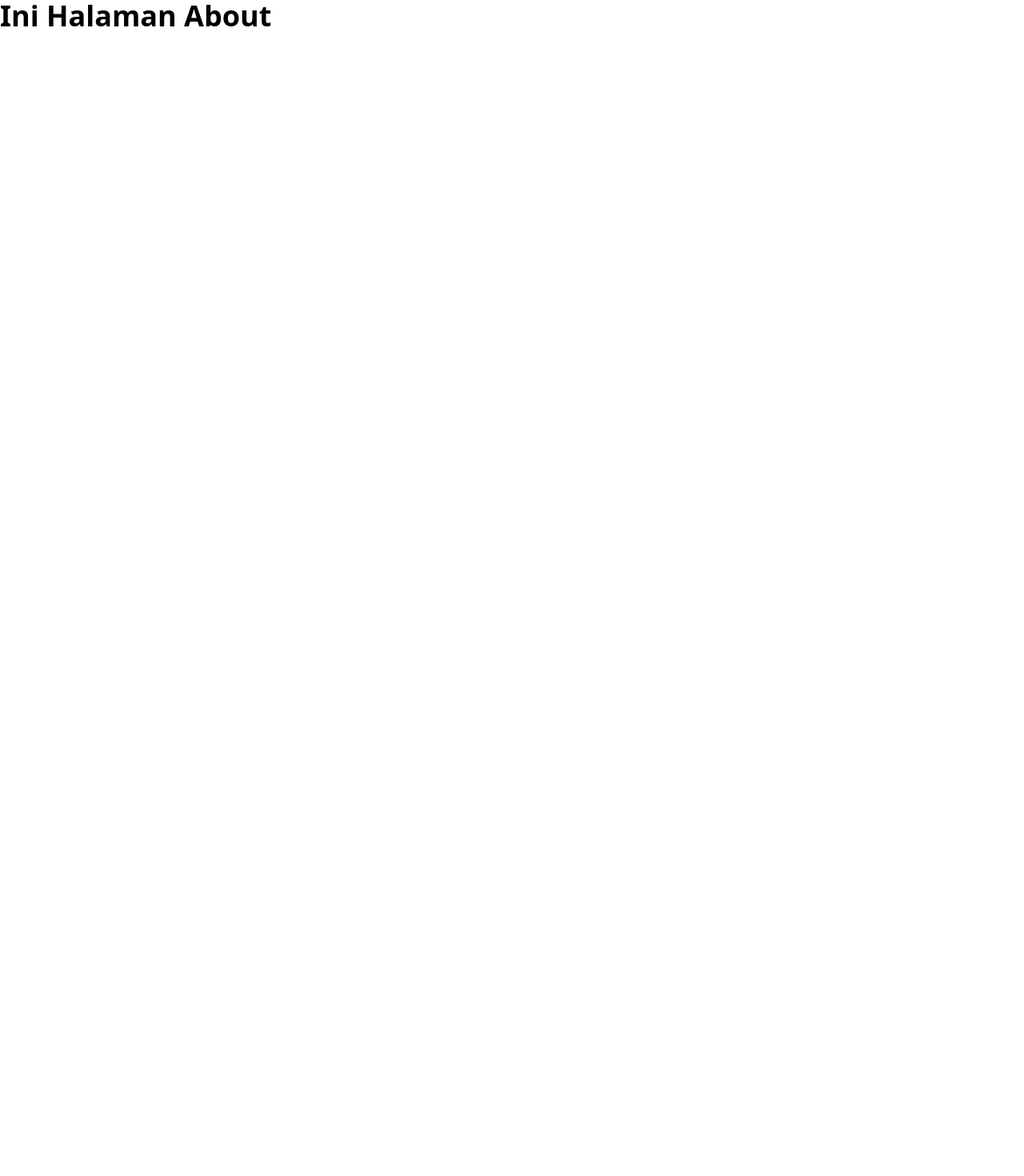
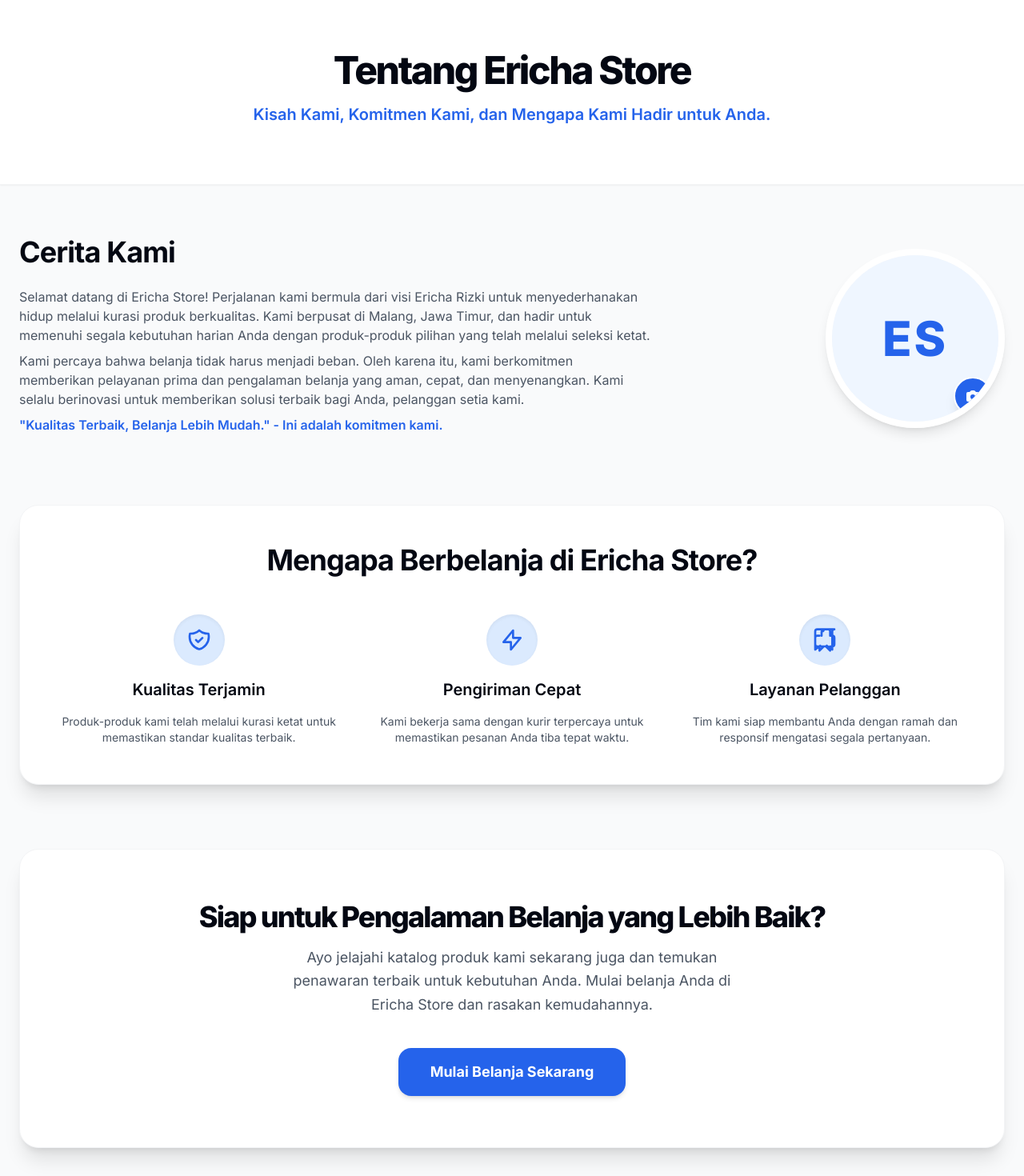
Before and after one commit to Ericharw/my-app, a Next.js app: page /about in a window 1280 px wide. Shown: the part 60-1530 px from the top of the page at 80% size. Before the commit the page ends 800 px from the top, so only its background shows below. Built offline with nearby package versions, Linux system fonts and the light colour scheme.

Commit message:
add: middleware dan about

```diff
--- a/src/middleware.ts
+++ b/src/middleware.ts
@@ -2,11 +2,17 @@ import { NextResponse } from "next/server";
 import type { NextRequest } from "next/server";
 
 export function middleware(request: NextRequest) {
-    return NextResponse.redirect(new URL("/", request.url));
+  const isLogin = true;
+  if (isLogin) {
+    return NextResponse.next();
+  } else {
+    return NextResponse.redirect(new URL("/auth/login", request.url));
+  }
 
-    //return NextResponse.next();
+  //return NextResponse.redirect(new URL("/", request.url));
+  //return NextResponse.next();
 }
 
 export const config = {
-    matcher:["/produk","/about"],
+  matcher: ['/produk', '/about'],
 };
--- a/src/pages/about/index.tsx
+++ b/src/pages/about/index.tsx
@@ -1,14 +1,165 @@
-import Head from 'next/head'
-import Image from 'next/image'
-import { Inter } from 'next/font/google'
-import styles from '@/styles/Home.module.css'
+"use client";
 
-const inter = Inter({ subsets: ['latin'] })
+import { useState, useRef } from 'react';
+import { Inter } from 'next/font/google';
+import Link from 'next/link';
 
-export default function Home() {
+const inter = Inter({ subsets: ['latin'] });
+
+export default function AboutStore() {
+  const [logoPreview, setLogoPreview] = useState<string | null>(null);
+  const fileInputRef = useRef<HTMLInputElement>(null);
+
+  const handleLogoChange = (e: any) => {
+    const file = e.target.files?.[0];
+    if (file) {
+      const imageUrl = URL.createObjectURL(file);
+      setLogoPreview(imageUrl);
+    }
+  };
+
+  const handleLogoClick = () => {
+    if (fileInputRef.current) {
+      fileInputRef.current.click();
+    }
+  };
+
   return (
-    <div>
-      <h1>Ini Halaman About</h1>
+    <div className={`min-h-screen bg-gray-50 flex flex-col ${inter.className}`}>
+
+      <header className="bg-white border-b border-gray-100 py-16 text-center shadow-sm">
+        <div className="max-w-7xl mx-auto px-6">
+          <h1 className="text-5xl font-extrabold text-gray-950 tracking-tighter mb-4">
+            Tentang Ericha Store
+          </h1>
+          <p className="text-xl text-blue-600 font-semibold max-w-2xl mx-auto leading-normal">
+            Kisah Kami, Komitmen Kami, dan Mengapa Kami Hadir untuk Anda.
+          </p>
+        </div>
+      </header>
+
+      <main className="flex-grow max-w-7xl mx-auto px-6 py-16 space-y-20">
+
+        <section className="grid grid-cols-1 md:grid-cols-[2fr,1fr] gap-12 items-center">
+          <div className="space-y-6">
+            <h2 className="text-4xl font-bold text-gray-950 tracking-tight">
+              Cerita Kami
+            </h2>
+            <div className="prose prose-blue prose-lg text-gray-600 leading-relaxed">
+              <p>
+                Selamat datang di Ericha Store! Perjalanan kami bermula dari visi Ericha Rizki untuk
+                menyederhanakan hidup melalui kurasi produk berkualitas. Kami berpusat di Malang, Jawa Timur,
+                dan hadir untuk memenuhi segala kebutuhan harian Anda dengan produk-produk pilihan yang telah
+                melalui seleksi ketat.
+              </p>
+              <p>
+                Kami percaya bahwa belanja tidak harus menjadi beban. Oleh karena itu, kami berkomitmen
+                memberikan pelayanan prima dan pengalaman belanja yang aman, cepat, dan menyenangkan.
+                Kami selalu berinovasi untuk memberikan solusi terbaik bagi Anda, pelanggan setia kami.
+              </p>
+              <p className="font-semibold text-blue-600">
+                &quot;Kualitas Terbaik, Belanja Lebih Mudah.&quot; - Ini adalah komitmen kami.
+              </p>
+            </div>
+          </div>
+
+          <div className="flex justify-center md:justify-end">
+            <div
+              className="relative w-56 h-56 cursor-pointer group rounded-full overflow-hidden border-8 border-white shadow-lg"
+              onClick={handleLogoClick}
+              title="Klik untuk mengunggah atau mengubah Logo Toko Anda."
+            >
+              <div className="w-full h-full bg-blue-50 flex items-center justify-center relative">
+                {logoPreview ? (
+                  <img
+                    src={logoPreview}
+                    alt="Store Logo"
+                    className="w-full h-full object-cover"
+                  />
+                ) : (
+                  <span className="text-blue-600 text-6xl font-extrabold tracking-wider">ES</span>
+                )}
+
+                <div className="absolute inset-0 bg-black bg-opacity-40 flex items-center justify-center opacity-0 group-hover:opacity-100 transition-opacity duration-300">
+                  <span className="text-white text-sm font-semibold">Ubah Logo</span>
+                </div>
+              </div>
+
+              <div className="absolute bottom-2 right-2 bg-blue-600 text-white p-3 rounded-full shadow-lg border-2 border-white">
+                <svg xmlns="http://www.w3.org/2000/svg" className="h-5 w-5" viewBox="0 0 20 20" fill="currentColor">
+                  <path fillRule="evenodd" d="M4 5a2 2 0 00-2 2v8a2 2 0 002 2h12a2 2 0 002-2V7a2 2 0 00-2-2h-1.586a1 1 0 01-.707-.293l-1.121-1.121A2 2 0 0011.172 3H8.828a2 2 0 00-1.414.586L6.293 4.707A1 1 0 015.586 5H4zm6 9a3 3 0 100-6 3 3 0 000 6z" clipRule="evenodd" />
+                </svg>
+              </div>
+            </div>
+            <input
+              type="file"
+              accept="image/*"
+              ref={fileInputRef}
+              onChange={handleLogoChange}
+              className="hidden"
+            />
+          </div>
+        </section>
+
+        <section className="bg-white p-12 rounded-3xl shadow-xl border border-gray-100">
+          <h2 className="text-4xl font-bold text-gray-950 tracking-tight text-center mb-12">
+            Mengapa Berbelanja di Ericha Store?
+          </h2>
+          <div className="grid grid-cols-1 md:grid-cols-3 gap-10">
+            <div className="space-y-4 text-center">
+              <div className="mx-auto w-16 h-16 bg-blue-100 text-blue-600 rounded-full flex items-center justify-center shadow-inner">
+                <svg xmlns="http://www.w3.org/2000/svg" className="h-8 w-8" fill="none" viewBox="0 0 24 24" stroke="currentColor">
+                  <path strokeLinecap="round" strokeLinejoin="round" strokeWidth={2} d="M9 12l2 2 4-4m5.618-4.016A11.955 11.955 0 0112 2.944a11.955 11.955 0 01-8.618 3.04A12.02 12.02 0 003 9c0 5.591 3.824 10.29 9 11.622 5.176-1.332 9-6.03 9-11.622 0-1.042-.133-2.052-.382-3.016z" />
+                </svg>
+              </div>
+              <h3 className="text-xl font-semibold text-gray-950">Kualitas Terjamin</h3>
+              <p className="text-gray-600 text-sm">Produk-produk kami telah melalui kurasi ketat untuk memastikan standar kualitas terbaik.</p>
+            </div>
+            <div className="space-y-4 text-center">
+              <div className="mx-auto w-16 h-16 bg-blue-100 text-blue-600 rounded-full flex items-center justify-center shadow-inner">
+                <svg xmlns="http://www.w3.org/2000/svg" className="h-8 w-8" fill="none" viewBox="0 0 24 24" stroke="currentColor">
+                  <path strokeLinecap="round" strokeLinejoin="round" strokeWidth={2} d="M13 10V3L4 14h7v7l9-11h-7z" />
+                </svg>
+              </div>
+              <h3 className="text-xl font-semibold text-gray-950">Pengiriman Cepat</h3>
+              <p className="text-gray-600 text-sm">Kami bekerja sama dengan kurir terpercaya untuk memastikan pesanan Anda tiba tepat waktu.</p>
+            </div>
+            <div className="space-y-4 text-center">
+              <div className="mx-auto w-16 h-16 bg-blue-100 text-blue-600 rounded-full flex items-center justify-center shadow-inner">
+                <svg xmlns="http://www.w3.org/2000/svg" className="h-8 w-8" fill="none" viewBox="0 0 24 24" stroke="currentColor">
+                  <path strokeLinecap="round" strokeLinejoin="round" strokeWidth={2} d="M17 8h2a2 2 0 012 2v6a2 2 0 01-2 2h-2v4l-4-4H9a1.994 1.994 0 01-1.414-.586m0 0L3 21V4a2 2 0 012-2h10a2 2 0 012 2v4M7 8H5a2 2 0 00-2 2v6a2 2 0 002 2h2v4l4-4h1.414a1.994 1.994 0 001.414-.586m0 0L19 21V4a2 2 0 012-2h-10a2 2 0 01-2 2v4" />
+                </svg>
+              </div>
+              <h3 className="text-xl font-semibold text-gray-950">Layanan Pelanggan</h3>
+              <p className="text-gray-600 text-sm">Tim kami siap membantu Anda dengan ramah dan responsif mengatasi segala pertanyaan.</p>
+            </div>
+          </div>
+        </section>
+
+        <section className="text-center bg-white p-16 rounded-3xl shadow-xl border border-gray-100">
+          <h2 className="text-4xl font-extrabold text-gray-950 tracking-tighter mb-4">
+            Siap untuk Pengalaman Belanja yang Lebih Baik?
+          </h2>
+          <p className="text-lg text-gray-600 max-w-xl mx-auto mb-10 leading-relaxed">
+            Ayo jelajahi katalog produk kami sekarang juga dan temukan penawaran terbaik untuk kebutuhan Anda.
+            Mulai belanja Anda di Ericha Store dan rasakan kemudahannya.
+          </p>
+          <Link href="/produk">
+            <button
+              className="bg-blue-600 hover:bg-blue-700 text-white font-bold py-4 px-10 rounded-2xl transition duration-300 shadow-md hover:shadow-lg text-lg"
+            >
+              Mulai Belanja Sekarang
+            </button>
+          </Link>
+        </section>
+
+      </main>
+
+      <footer className="py-12 bg-gray-100 text-center text-sm text-gray-500 border-t border-gray-200 mt-16">
+        <div className="max-w-7xl mx-auto px-6">
+          <p>&copy; 2026 Ericha Store. Berpusat di Malang. Semua Hak Dilindungi.</p>
+        </div>
+      </footer>
     </div>
-  )
+  );
 }
--- a/src/views/auth/login/index.tsx
+++ b/src/views/auth/login/index.tsx
@@ -1,3 +1,5 @@
+"use client";
+
 import Link from "next/link";
 import { useRouter } from "next/router";
 //import styles from './login.module.css';
```
